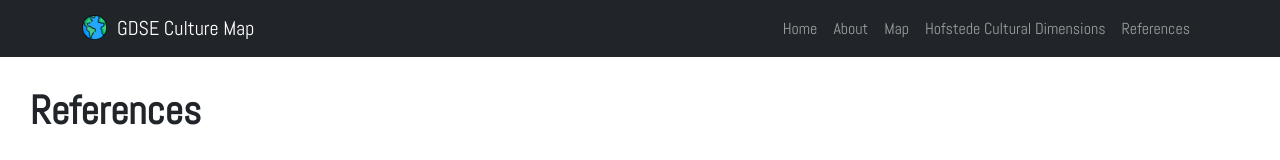
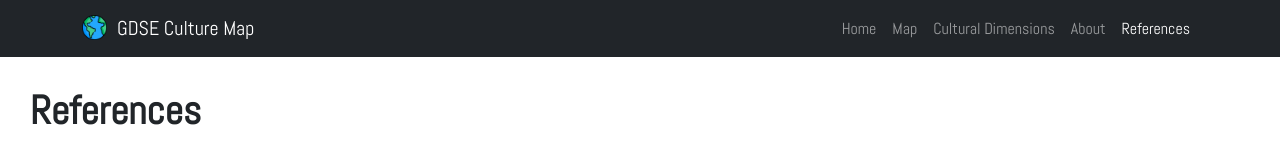
Before and after one commit to abel-vs/gdse-map, a React (Create React App) app: page /gdse-map/references in a window 1280 px wide. Shown: the top 160 px of the page. Built offline with nearby package versions, Linux system fonts and the light colour scheme.

Commit message:
Added highlight for selected navbar tab

```diff
--- a/src/components/NavBar.js
+++ b/src/components/NavBar.js
@@ -1,28 +1,50 @@
 import React from 'react';
 import { Navbar, Nav, Container } from 'react-bootstrap';
 import styles from './NavBar.module.css'
-import Gradient from 'rgt'
 
-class NavBar extends React.Component {
-    state = {}
-    render() {
+const menuData = [
+    {
+        href: "/",
+        title: "Home"
+    },
+    {
+        href: "/map",
+        title: "Map"
+    },
+    {
+        href: "/hofstede",
+        title: "Cultural Dimensions"
+    },
+    {
+        href: "/about",
+        title: "About"
+    },
+    {
+        href: "/references",
+        title: "References"
+    },
+]
+
+function NavBar() {
     return (
         <Navbar bg="dark" variant="dark" sticky="top">
             <Container>
-                    <Navbar.Brand href={process.env.PUBLIC_URL  + "/"}>
+                <Navbar.Brand href={process.env.PUBLIC_URL + "/"}>
                     <img src="earth.png" alt="logo" className={styles.logo} />
                     GDSE Culture Map
                 </Navbar.Brand>
                 <Nav >
-                        <Nav.Link href={process.env.PUBLIC_URL  + "/"}>Home</Nav.Link>
-                        <Nav.Link href={process.env.PUBLIC_URL  + "/about"}>About</Nav.Link>
-                        <Nav.Link href={process.env.PUBLIC_URL  + "/map"}>Map</Nav.Link>
-                        <Nav.Link href={process.env.PUBLIC_URL  + "/hofstede"}>Hofstede Cultural Dimensions</Nav.Link>
-                        <Nav.Link href={process.env.PUBLIC_URL  + "/references"}>References</Nav.Link>
+                    {menuData.map((menu, index) => (
+                        <Nav.Link
+                            key={index}
+                            href={process.env.PUBLIC_URL + menu.href}
+                            className={menu.href.split("/").pop() === window.location.pathname.split("/").pop() ? styles.selected : ''}
+                        >{menu.title}</Nav.Link>))
+                    }
                 </Nav>
             </Container>
         </Navbar>);
-    }
+
 }
 
 export default NavBar;
--- a/src/components/NavBar.module.css
+++ b/src/components/NavBar.module.css
@@ -4,3 +4,7 @@
     height: 25px;
     width: 25px;
 }
+
+.selected{
+    color: white !important;
+}
--- a/src/pages/index.css
+++ b/src/pages/index.css
@@ -37,3 +37,7 @@
     width: 100%;
     height: 500px;
 }
+
+a {
+    text-decoration: none !important;
+}
```
Lines whose indentation alone changed are shown as unchanged.
